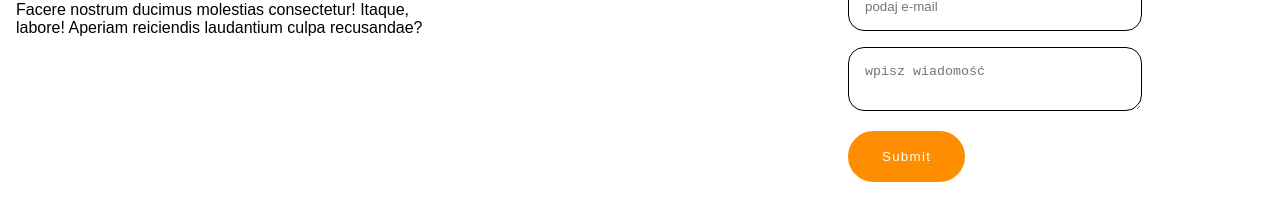
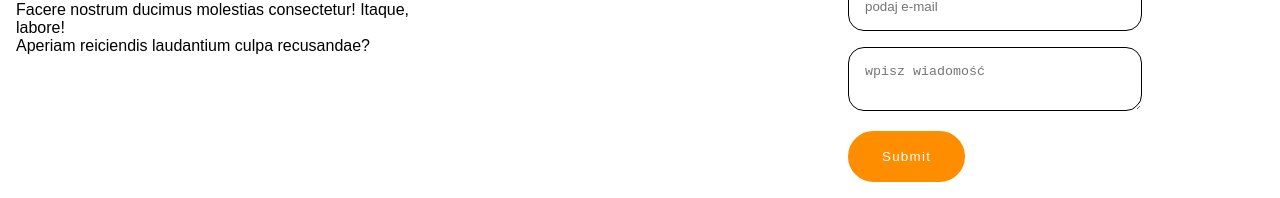
Before and after one commit to FilipekKlaudia/Strona-internetowa, a plain HTML site: page index.html in a window 1280 px wide. Shown: the part 2794-2992 px from the top of the page. Drawn offline with nearby package versions, Linux system fonts and the light colour scheme.

Commit message:
Update index.html

```diff
--- a/index.html
+++ b/index.html
@@ -116,8 +116,8 @@
      <div class="hero-bar1">
             <div class="hero-bar"></div>
         </div>
-            <p>Lorem, ipsum dolor sit amet consectetur adipisicing elit. Facere nostrum ducimus molestias consectetur!
-                Itaque, labore! Aperiam reiciendis laudantium culpa recusandae?</p>
+            <p>Lorem, ipsum dolor sit amet consectetur adipisicing elit.<br> Facere nostrum ducimus molestias consectetur!
+                Itaque, labore! <br> Aperiam reiciendis laudantium culpa recusandae?</p>
         </div>
 
         <div class="col">
```
